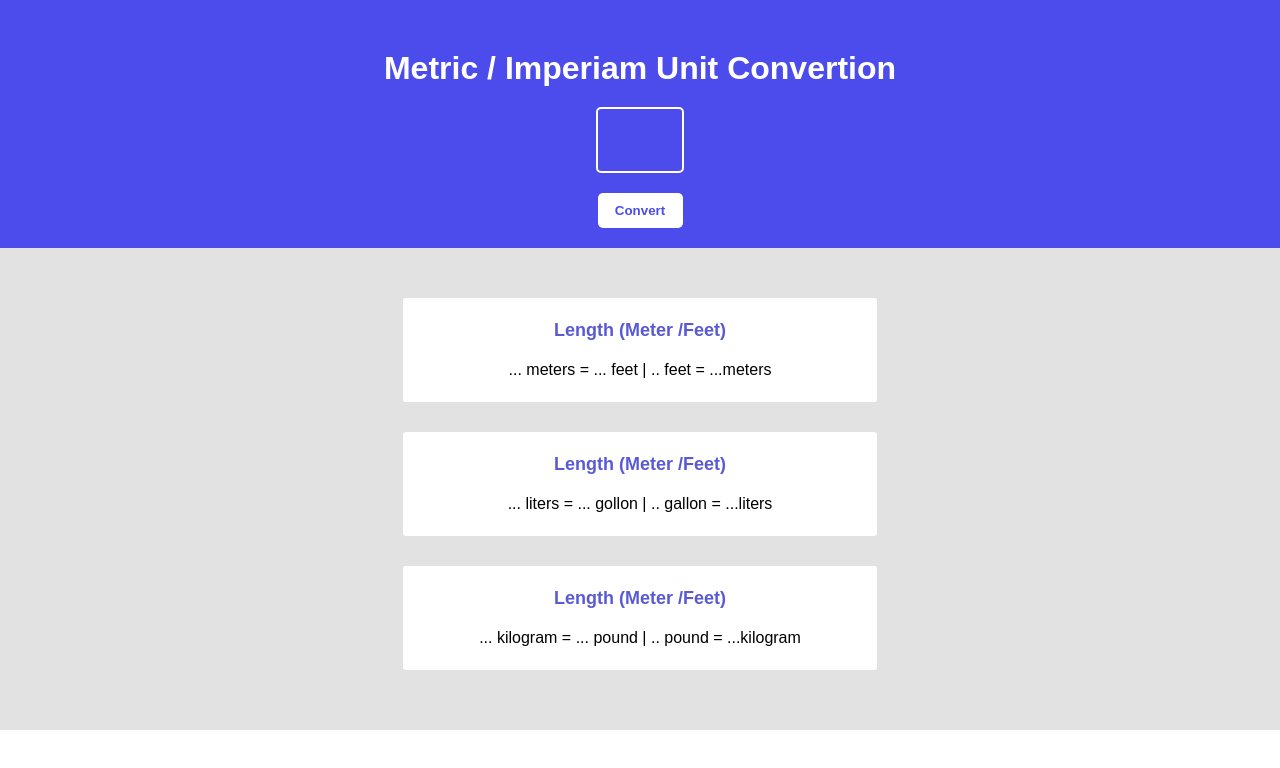
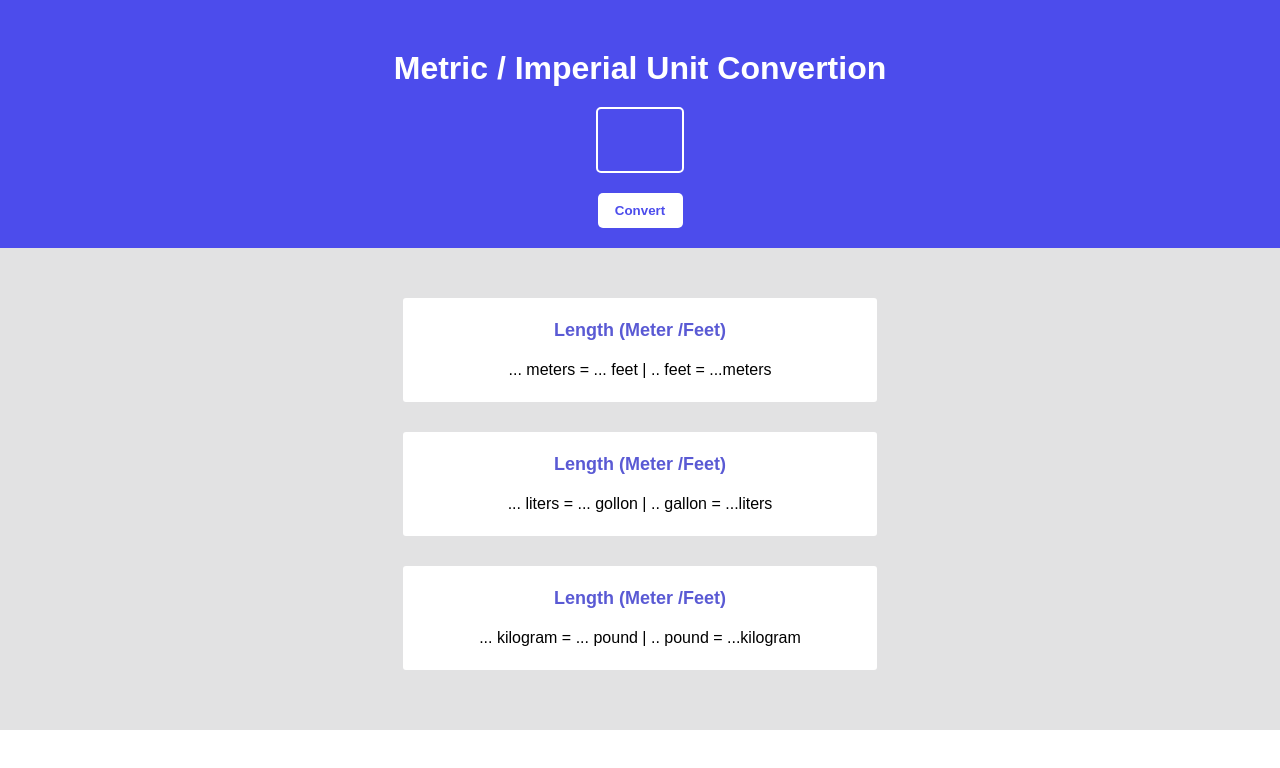
Before and after one commit to abdlmlkre12/convert, a plain HTML site: page index.html in a window 1280 px wide. Drawn offline with Linux system fonts and the light colour scheme.

Commit message:
correction

```diff
--- a/index.html
+++ b/index.html
@@ -8,7 +8,7 @@
 </head>
 <body>
     <div id="head">
-        <h1 id="title">Metric / Imperiam Unit Convertion</h1>
+        <h1 id="title">Metric / Imperial Unit Convertion</h1>
         <input id="text-inp" >
         <button id="convert-btn "> Convert </button>
     </div>
```
